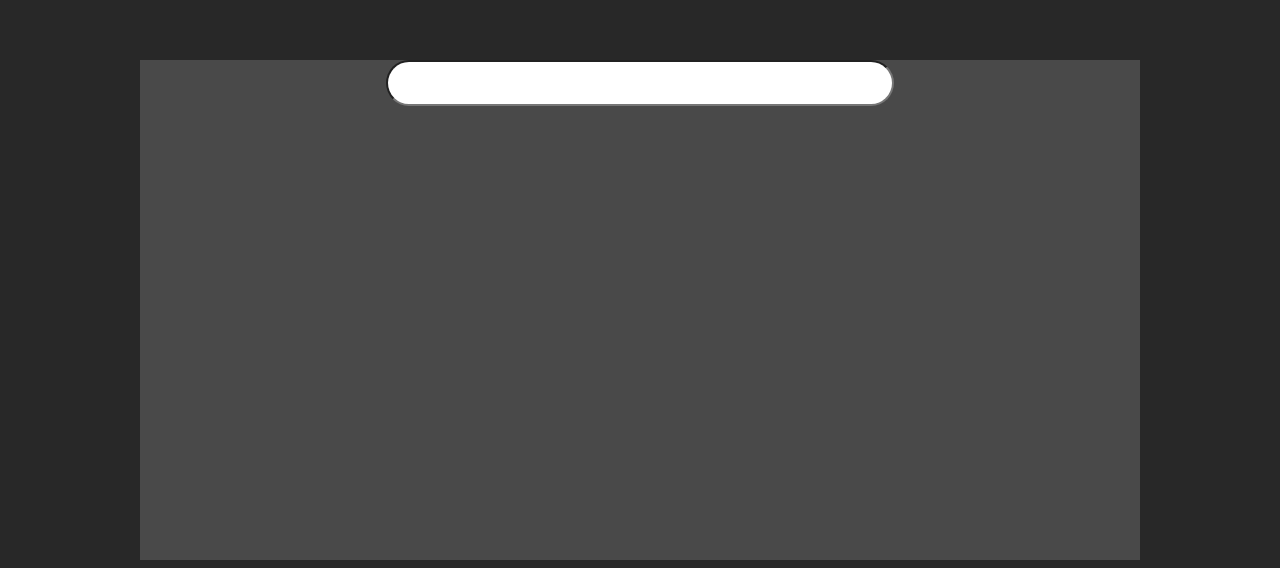
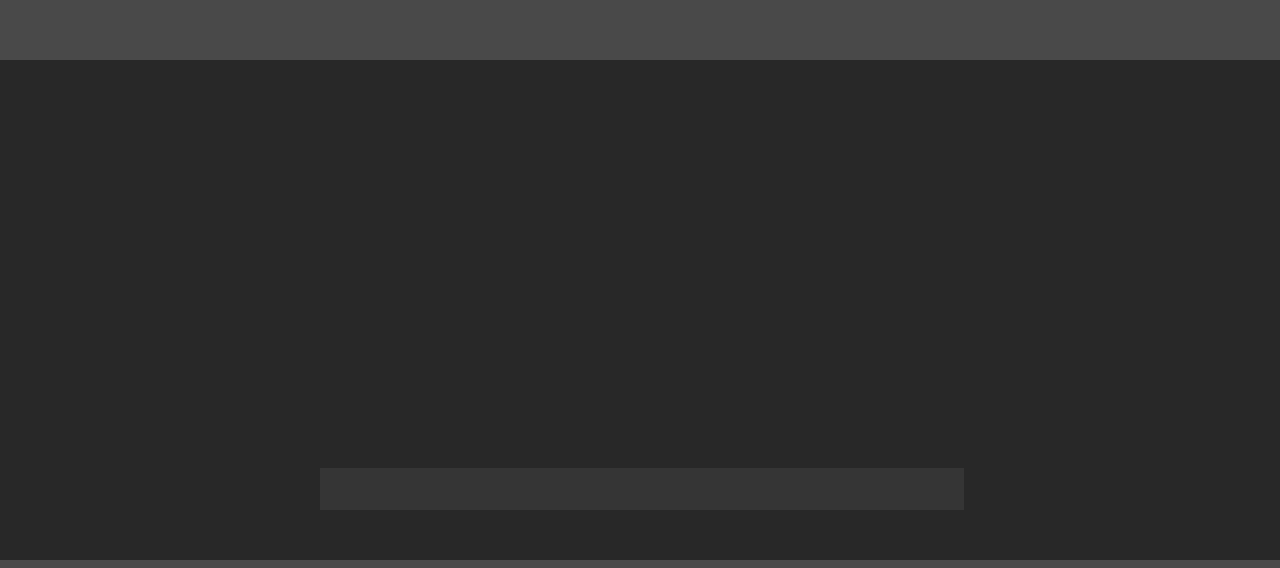
Before and after one commit to sopwithcamel110/ReAInvent, a React (Create React App) app in the folder frontend/: page / in a window 1280 px wide. Shown: the part 664-1232 px from the top of the page. Built offline with nearby package versions, Linux system fonts and the light colour scheme.

Commit message:
Added question post request + function

```diff
--- a/frontend/src/App.css
+++ b/frontend/src/App.css
@@ -1,7 +1,7 @@
 body {
     margin-top: 150px;
     text-align: center;
-    background-color: #282828;
+    background-color: #494949;
     font-family: Arial, Helvetica, sans-serif;
     font-size: 16px;
     letter-spacing: 0px;
@@ -39,17 +39,24 @@ body {
 }
 
 .chatbox {
-    background-color:#494949;
+    background-color:#282828;
     height: 500px;
-    width: 1000px;
-    margin: auto;
+    width: 100%;
+    position: absolute;
+    margin: 0;
+    left: 0;
+    padding: 0;
 }
 
 #questionTextInput {
+    background-color: #353535;
+    color: #ffffff;
     height: 40px;
-    width: 500px;
-    border-radius: 25px;
-    text-align: center;
+    width: 50%;
     font-size: larger;
     font-family:Arial, Helvetica, sans-serif;
+    position: absolute;
+    bottom: 50px;
+    left:25%;
+    border:0;
 }
--- a/frontend/src/App.js
+++ b/frontend/src/App.js
@@ -9,12 +9,29 @@ function App() {
   const [progress, setProgress] = useState();
   let desc = "None";
 
+  function handleQuestionEnter(e) {
+    if (e.key === 'Enter') {
+      // Ask question
+      let text = questionRef.current.value;
+      const requestOptions = {
+        method: 'POST',
+        headers: { 'Content-Type': 'application/json' },
+        body: JSON.stringify({ question: text })
+      };
+      fetch('/ask', requestOptions)
+        .then(response => response.json())
+        .then(data => {
+          console.log(data.answer);
+        });
+    }
+  }
+
   function LoadModel() {
     setProgress("Loading Model...");
     fetch("/loadmodel")
     .then((response) => response.json())
     .then((data) => {
-      if (data.Completed == 1) {
+      if (data.Completed === 1) {
         console.log("Model loaded.");
         GenerateTranscript();
       }
@@ -26,7 +43,7 @@ function App() {
     fetch("/gentranscript")
     .then((response) => response.json())
     .then((data) => {
-      if (data.Completed == 1) {
+      if (data.Completed === 1) {
         console.log("Transcript loaded.");
         setUrl("https://www.youtube.com/watch?v=" + desc)
       }
@@ -47,14 +64,14 @@ function App() {
     fetch("/validate/"+desc)
     .then((response) => response.json())
     .then((data) => {
-      if (data.Valid == 1) {
+      if (data.Valid === 1) {
         LoadModel();
       }
     });
   }
 
 	return (
-		<div className="App">
+		<>
 			<header className="App-header">
 				<h1>testing</h1>
 			</header>
@@ -69,10 +86,10 @@ function App() {
       <ReactPlayer url={url} id="videoplayer"/>
       <div className="chatbox">
         <div className="questionInput">
-            <input id="questionTextInput" type="text" ref={questionRef}/>
+          <input id="questionTextInput" type="text" ref={questionRef} onKeyDown={handleQuestionEnter}/>
         </div>
       </div>
-		</div>
+		</>
 	);
 }
 
```
Also changed, not shown: 1 other file (tests, documents, lock files or other folders). Lines whose indentation alone changed are shown as unchanged.
